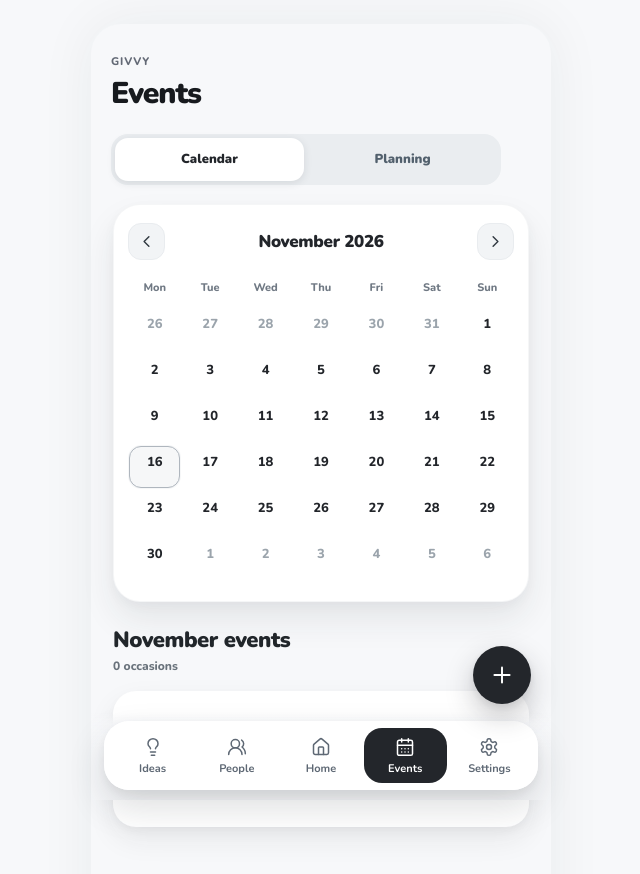
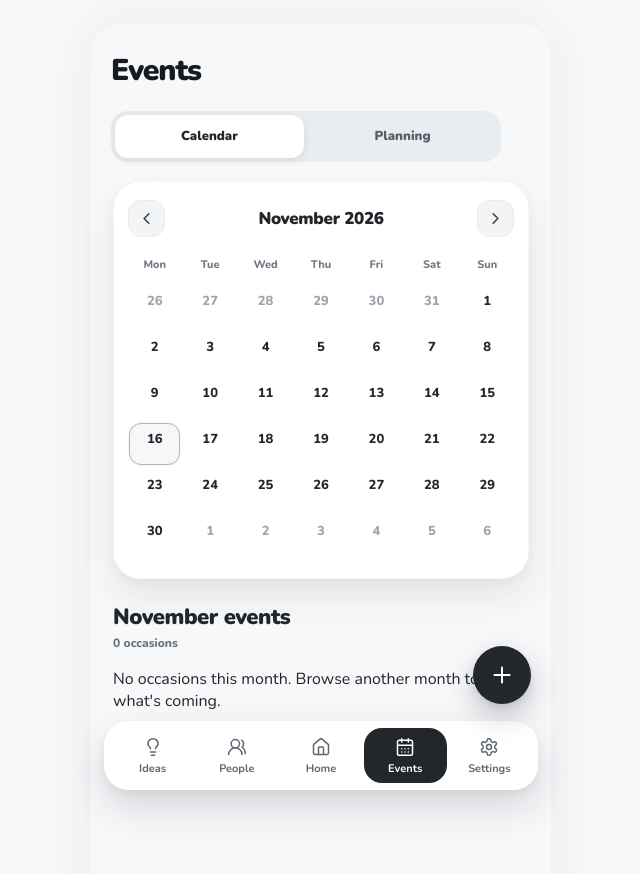
Before and after one commit to littleshiver/giftapp, a React (Vite) app: page /#/events in a window 1280 px wide. Shown: the top 874 px of the page, without its empty margins (319-959 px from the left). Built offline with nearby package versions, Linux system fonts and the light colour scheme.

Commit message:
design(calendar): simplify Events title and keep empty month message clear of floating controls

```diff
--- a/src/pages/Events.tsx
+++ b/src/pages/Events.tsx
@@ -1,7 +1,7 @@
 import { useEffect, useState, type CSSProperties } from "react";
 import { Link, useSearchParams } from "react-router-dom";
 import { ChevronLeft, ChevronRight } from "lucide-react";
-import { Empty, Title, Section, Photo } from "../components/UI";
+import { Empty, Section, Photo } from "../components/UI";
 import { OccasionArt } from "../components/OccasionArt";
 import { useApp } from "../state/AppState";
 import { enabledEvents, eventBudget } from "../domain/selectors";
@@ -119,7 +119,9 @@ export function Events() {
 
   return (
     <>
-      <Title name="Events" />
+      <header className="page-heading events-page-heading">
+        <h1 className="title-xl">Events</h1>
+      </header>
       <div className="events-mode-row">
         <div className="pill-tabs" role="group" aria-label="Events view">
           {(["calendar", "planning"] as const).map((view) => (
@@ -224,11 +226,11 @@ export function Events() {
               </div>
             ) : (
               <div className="calendar-agenda-empty">
-                <Empty>
+                <p className="calendar-empty-message">
                   {activeDate
-                    ? "Nothing planned on this date. Choose another day or show the whole month."
+                    ? "Nothing planned for this day. Choose another date or show the whole month."
                     : "No occasions this month. Browse another month to see what's coming."}
-                </Empty>
+                </p>
               </div>
             )}
           </section>
```
